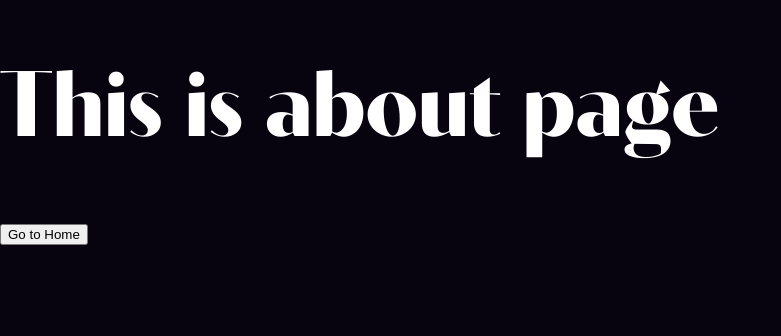
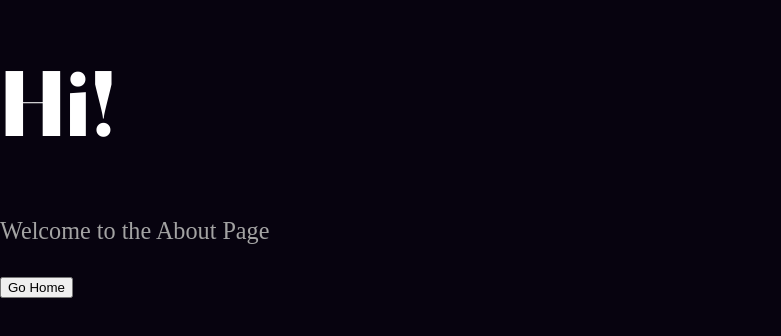
Before and after one commit to piotr-bania/bespoke_programming_2024, a Next.js app: page /about in a window 1280 px wide. Shown: the top 336 px of the page, without its empty margins (0-781 px from the left). Built offline with nearby package versions, Linux system fonts and the light colour scheme.

Commit message:
small update

```diff
--- a/app/about/page.js
+++ b/app/about/page.js
@@ -1,15 +1,24 @@
+import Button from '../components/ui/buttons/Button'
 import Heading_1 from '../components/ui/headings/Heading_1'
+import Paragraph from '../components/ui/paragraphs/Paragraph'
 import Route_Change from '../components/ui/transitions/Route_Change'
 
 const Room_1 = () => {
     return (
         <main>
             <Heading_1
-                h1Text='This is about page'
+                h1Text='Hi!'
                 className='heading_1'
             />
+            <Paragraph
+                pText='Welcome to the About Page'
+                className='paragraph'
+            />
             <Route_Change href='/'>
-                <button>Go to Home</button>
+                <Button
+                    buttonText='Go Home'
+                    className='button'
+                />
             </Route_Change>
         </main>
     )
```
